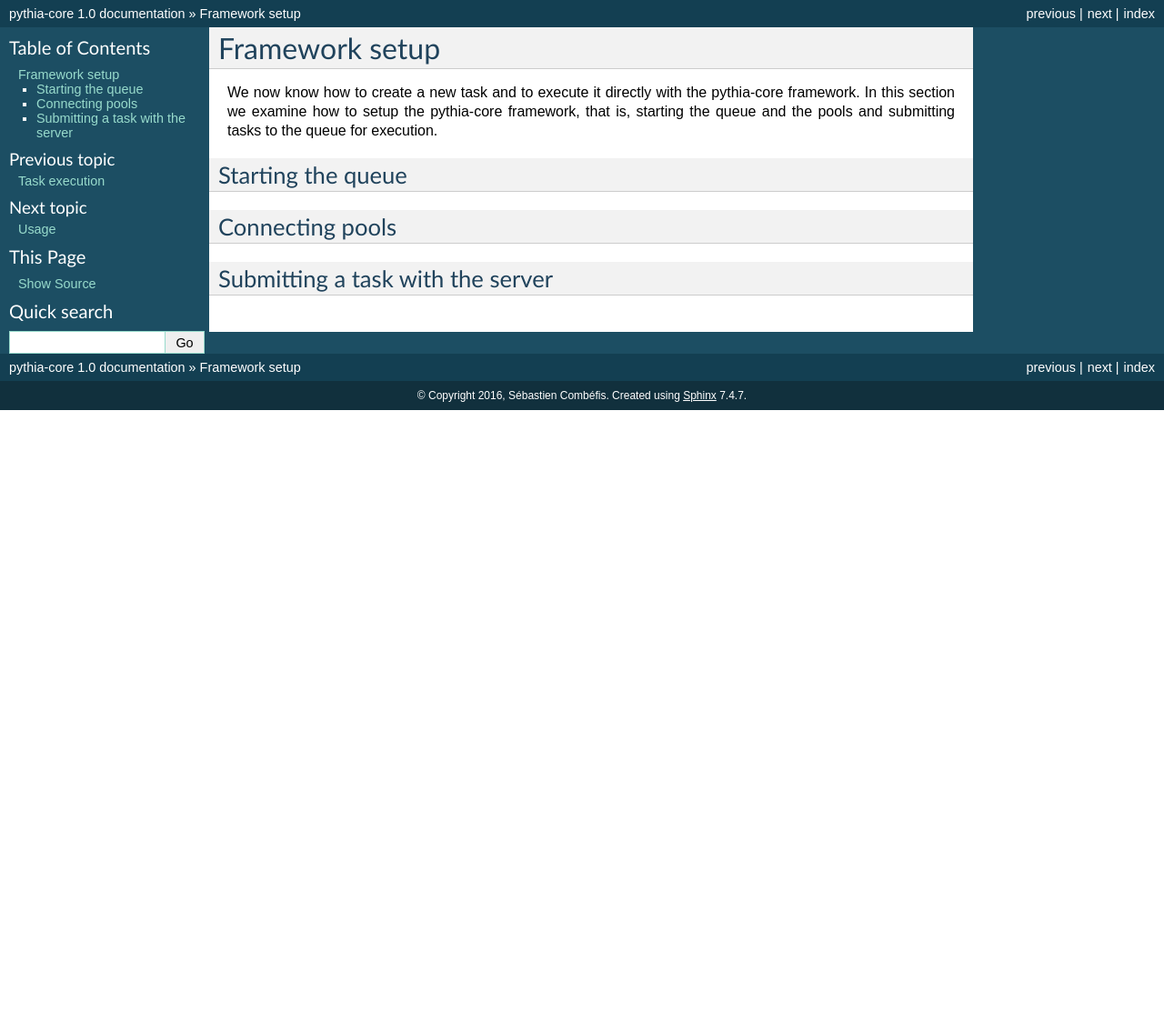
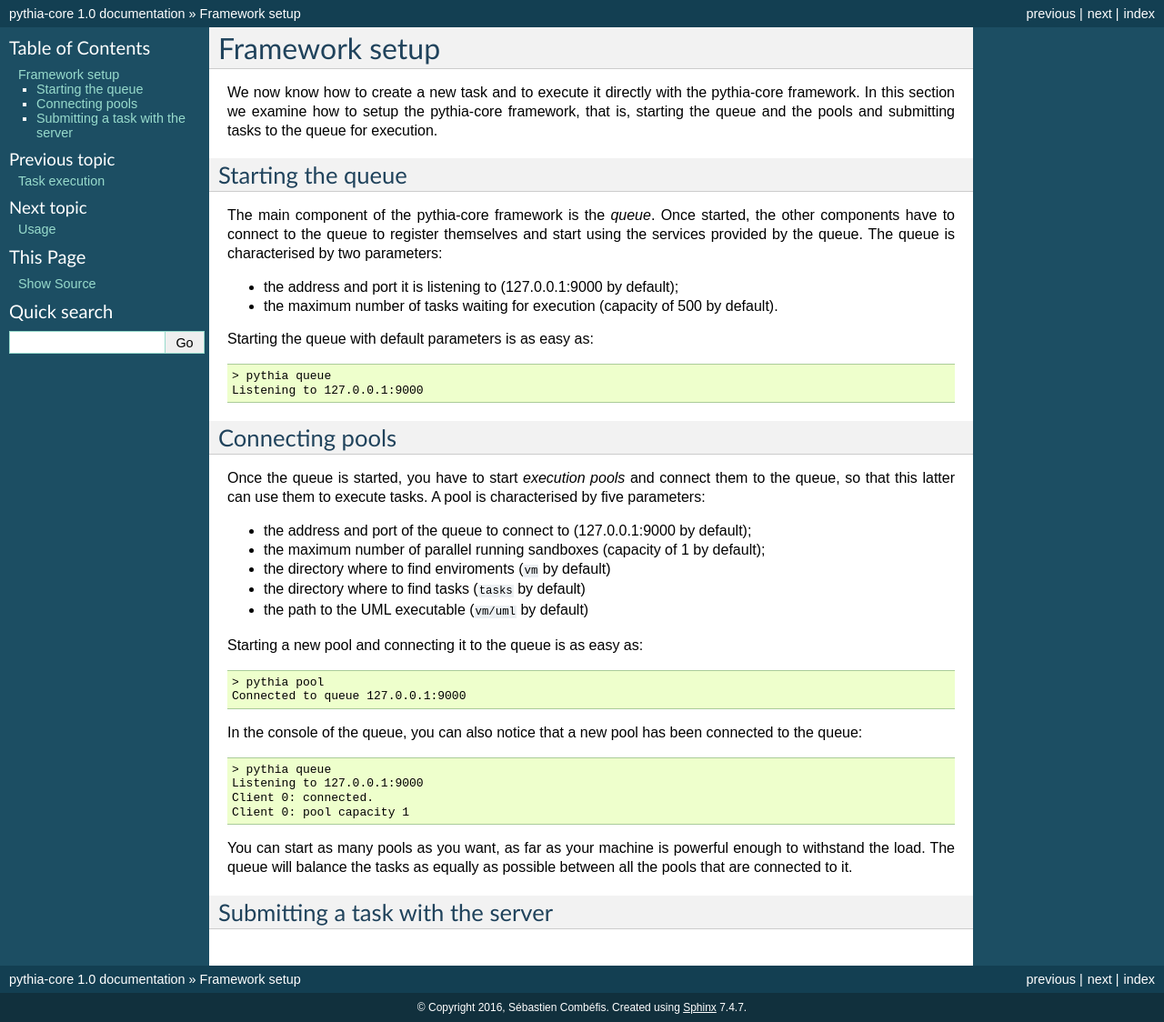
Before and after one commit to pythia-project/pythia-core, a Sphinx documentation site: the page built from docs/setup.rst, in a window 1280 px wide. Shown: the whole page at 91% size. Built offline with Sphinx 7.4.7, drawn with Linux system fonts in a browser that asks for light colours; before the commit the page ends 900 px from its top, so only the background shows below that.

Commit message:
Add queue and pools configuration in setup page of documentation

```diff
--- a/docs/setup.rst
+++ b/docs/setup.rst
@@ -5,16 +5,51 @@ We now know how to create a new task and to execute it directly with the pythia-
 
 
 
-
 Starting the queue
 ------------------
 
+The main component of the pythia-core framework is the `queue`. Once started, the other components have to connect to the queue to register themselves and start using the services provided by the queue. The queue is characterised by two parameters:
+
+* the address and port it is listening to (127.0.0.1:9000 by default);
+* the maximum number of tasks waiting for execution (capacity of 500 by default).
+
+Starting the queue with default parameters is as easy as:
+
+.. code-block:: none
+
+   > pythia queue
+   Listening to 127.0.0.1:9000
 
 
 
 Connecting pools
 ----------------
 
+Once the queue is started, you have to start `execution pools` and connect them to the queue, so that this latter can use them to execute tasks. A pool is characterised by five parameters:
+
+* the address and port of the queue to connect to (127.0.0.1:9000 by default);
+* the maximum number of parallel running sandboxes (capacity of 1 by default);
+* the directory where to find enviroments (``vm`` by default)
+* the directory where to find tasks (``tasks`` by default)
+* the path to the UML executable (``vm/uml`` by default)
+
+Starting a new pool and connecting it to the queue is as easy as:
+
+.. code-block:: none
+
+   > pythia pool
+   Connected to queue 127.0.0.1:9000
+
+In the console of the queue, you can also notice that a new pool has been connected to the queue:
+
+.. code-block:: none
+
+   > pythia queue
+   Listening to 127.0.0.1:9000
+   Client 0: connected.
+   Client 0: pool capacity 1
+
+You can start as many pools as you want, as far as your machine is powerful enough to withstand the load. The queue will balance the tasks as equally as possible between all the pools that are connected to it.
 
 
 
```
